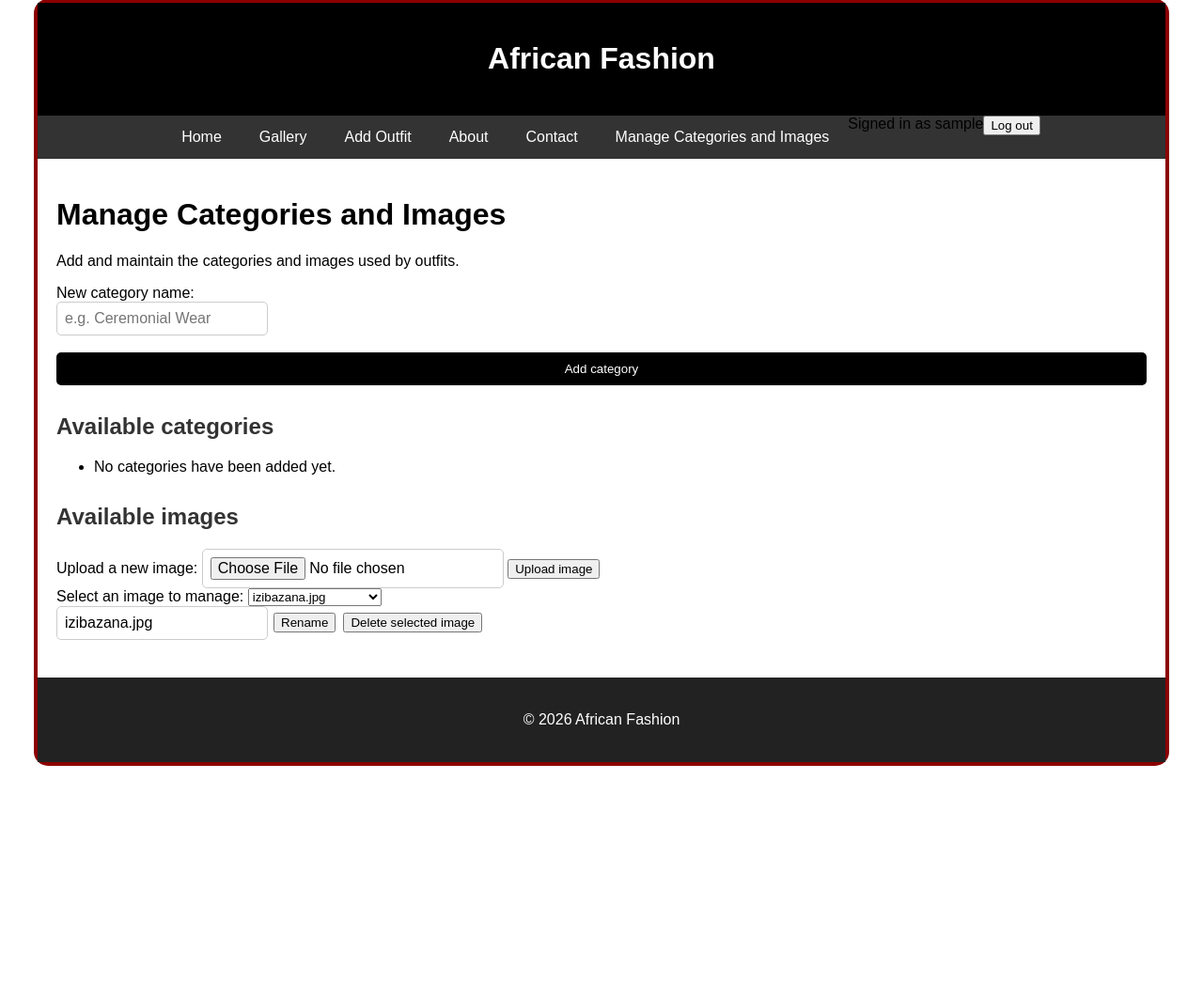
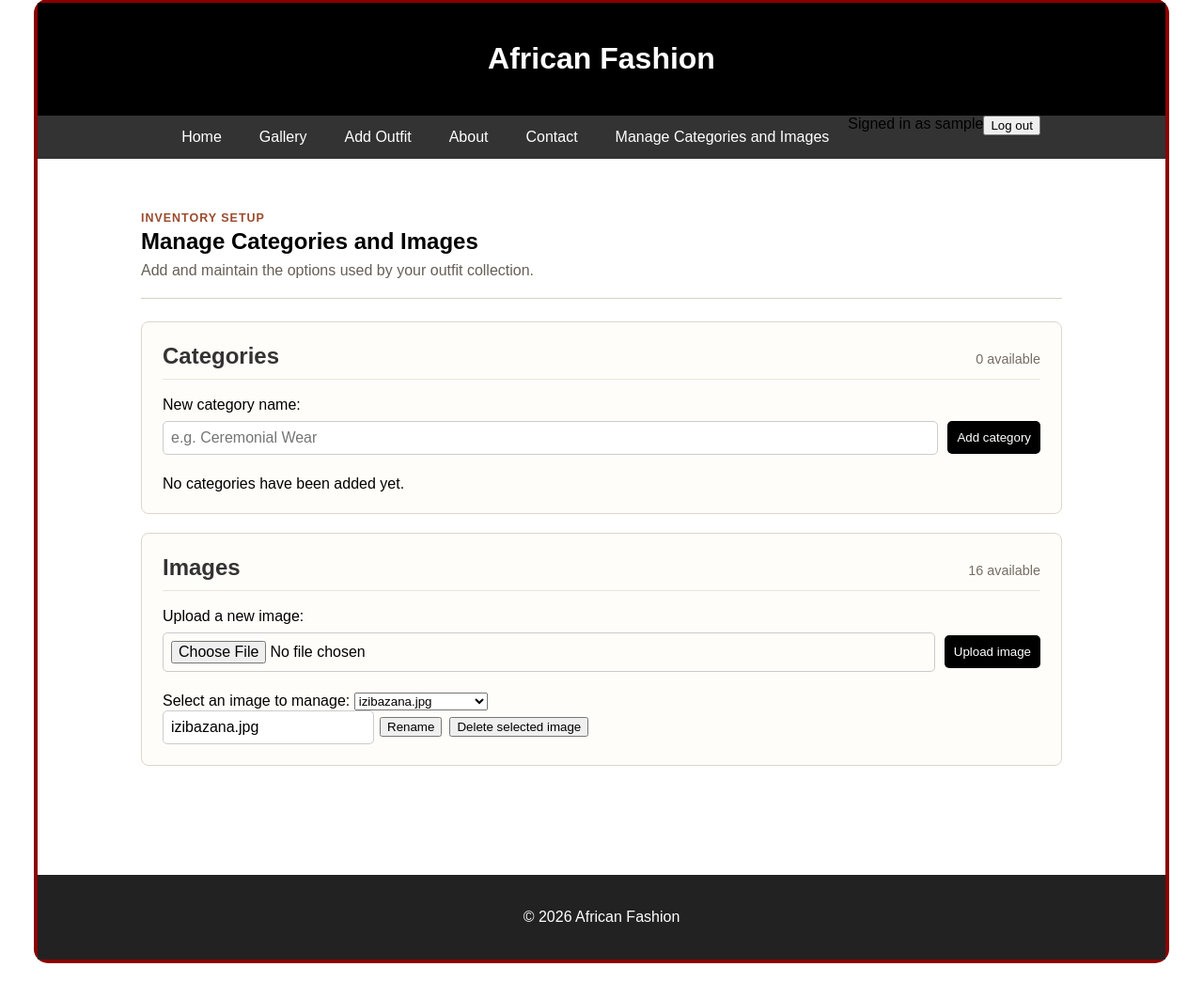
Before and after one commit to HlengiweNcube/flask_db_project, a Flask app: page /categories in a window 1280 px wide. Shown: the part 21-1066 px from the top of the page at 94% size. Before the commit the page ends 836 px from the top, so only its background shows below. Run offline with Flask 3, Linux system fonts and the light colour scheme; the visitor is signed in with stand-in values (Sample User, id 1); data that the repository does not hold is empty.

Commit message:
Improve category management layout

```diff
--- a/static/css/style.css
+++ b/static/css/style.css
@@ -697,6 +697,86 @@
     margin: 12px 0;
 }
 
+.management-page {
+    margin: 0 auto;
+    max-width: 980px;
+    padding: 36px 24px 56px;
+}
+
+.management-heading {
+    border-bottom: 1px solid #d8d0c4;
+    margin-bottom: 24px;
+    padding-bottom: 20px;
+}
+
+.management-heading h1 {
+    margin: 4px 0 8px;
+}
+
+.management-heading p:last-child {
+    color: #665f57;
+    margin: 0;
+}
+
+.eyebrow {
+    color: #9a4b2d;
+    font-size: 0.78rem;
+    font-weight: bold;
+    letter-spacing: 0.08em;
+    margin: 0;
+    text-transform: uppercase;
+}
+
+.management-section {
+    background: #fffdf9;
+    border: 1px solid #ded6ca;
+    border-radius: 8px;
+    margin: 20px 0;
+    padding: 22px;
+}
+
+.section-heading {
+    align-items: baseline;
+    border-bottom: 1px solid #ebe4da;
+    display: flex;
+    justify-content: space-between;
+    margin-bottom: 18px;
+}
+
+.section-heading h2 {
+    margin: 0 0 10px;
+}
+
+.section-heading span {
+    color: #756d64;
+    font-size: 0.9rem;
+}
+
+.add-resource-form {
+    margin-bottom: 22px;
+}
+
+.resource-input-row {
+    align-items: center;
+    display: flex;
+    gap: 10px;
+    margin-top: 8px;
+}
+
+.resource-input-row input {
+    flex: 1;
+}
+
+.resource-input-row .btn-black {
+    width: auto;
+}
+
+.management-list {
+    list-style: none;
+    margin: 0;
+    padding: 0;
+}
+
 .management-item {
     align-items: center;
     display: flex;
@@ -752,6 +832,15 @@
 }
 
 @media (max-width: 700px) {
+    .resource-input-row {
+        align-items: stretch;
+        flex-direction: column;
+    }
+
+    .resource-input-row .btn-black {
+        width: 100%;
+    }
+
     .management-item,
     .management-actions {
         align-items: stretch;
--- a/templates/categories.html
+++ b/templates/categories.html
@@ -1,19 +1,25 @@
 {% extends "base.html" %}
 
 {% block content %}
+<section class="management-page">
+<div class="management-heading">
+    <p class="eyebrow">Inventory setup</p>
     <h1>Manage Categories and Images</h1>
-<p>Add and maintain the categories and images used by outfits.</p>
+    <p>Add and maintain the options used by your outfit collection.</p>
+</div>
 
 {% if error %}<p class="form-error" role="alert">{{ error }}</p>{% endif %}
 
-<form method="POST" action="{{ url_for('categories') }}">
-    <label for="category-name">New category name:</label><br>
-    <input id="category-name" type="text" name="name" placeholder="e.g. Ceremonial Wear" required maxlength="50"><br><br>
+<section class="management-section">
+    <div class="section-heading"><h2>Categories</h2><span>{{ categories|length }} available</span></div>
+    <form method="POST" action="{{ url_for('categories') }}" class="add-resource-form">
+        <label for="category-name">New category name:</label>
+        <div class="resource-input-row">
+            <input id="category-name" type="text" name="name" placeholder="e.g. Ceremonial Wear" required maxlength="50">
             <button type="submit" class="btn-black">Add category</button>
+        </div>
     </form>
-
-<h2>Available categories</h2>
-<ul>
+    <ul class="management-list">
     {% for category in categories %}
         <li class="management-item">
             <span>{{ category.name }}</span>
@@ -31,12 +37,16 @@
         <li>No categories have been added yet.</li>
     {% endfor %}
     </ul>
+</section>
 
-<h2>Available images</h2>
-<form method="POST" action="{{ url_for('upload_image') }}" enctype="multipart/form-data">
+<section class="management-section">
+    <div class="section-heading"><h2>Images</h2><span>{{ images|length }} available</span></div>
+    <form method="POST" action="{{ url_for('upload_image') }}" enctype="multipart/form-data" class="add-resource-form">
         <label for="image">Upload a new image:</label>
+        <div class="resource-input-row">
             <input id="image" type="file" name="image" accept=".jpg,.jpeg,.png,.gif,.webp" required>
-    <button type="submit">Upload image</button>
+            <button type="submit" class="btn-black">Upload image</button>
+        </div>
     </form>
     <label for="image-management-select">Select an image to manage:</label>
 <select id="image-management-select" onchange="updateImageActions(this)"{% if not images %} disabled{% endif %}>
@@ -55,4 +65,6 @@
         <button type="submit"{% if not images %} disabled{% endif %}>Delete selected image</button>
     </form>
 </div>
+</section>
+</section>
 {% endblock %}
```
Lines whose indentation alone changed are shown as unchanged.
